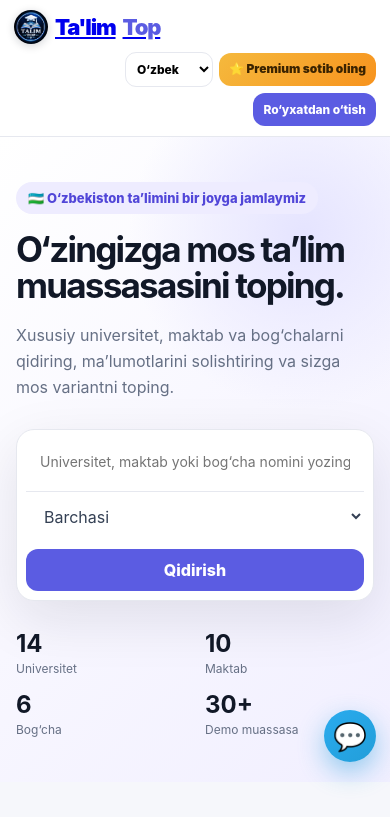
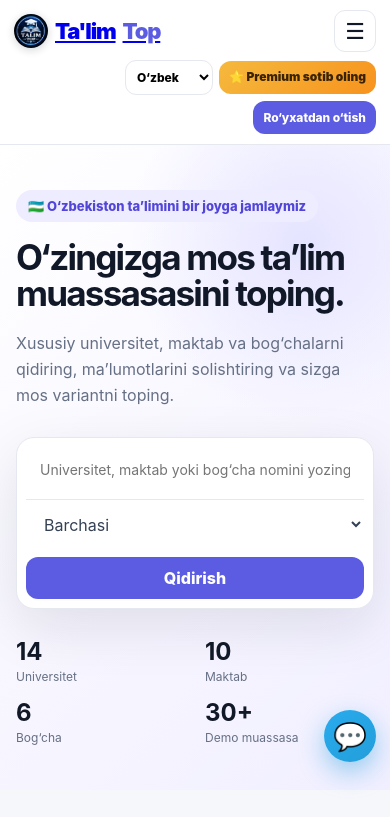
Before and after one commit to Xabibullo01/talimot_uz, a plain HTML site: page index.html in a window 390 px wide. Shown: the top 817 px of the page. Drawn offline with Linux system fonts and the light colour scheme.

Commit message:
Add responsive hamburger navigation

```diff
--- a/index.html
+++ b/index.html
@@ -54,6 +54,40 @@
   .cardFoot{align-items:flex-start;flex-direction:column}
 }
 </style>
+<style>
+.menuToggle{display:none;border:1px solid var(--line);background:#fff;border-radius:11px;width:42px;height:42px;font-size:22px;line-height:1;color:var(--dark)}
+@media(max-width:900px){
+  .menuToggle{display:block;margin-left:auto;margin-right:10px}
+  .navlinks.open{display:flex;position:absolute;top:calc(100% + 1px);left:0;right:0;flex-direction:column;gap:0;padding:8px 16px;background:#fff;border-bottom:1px solid var(--line);box-shadow:0 14px 25px rgba(16,24,40,.08)}
+  .navlinks.open a{padding:13px 4px;border-bottom:1px solid var(--line)}
+  .navlinks.open a:last-child{border-bottom:0}
+}
+@media(max-width:620px){.menuToggle{margin-left:auto;margin-right:0}}
+</style>
+<script>
+document.addEventListener('DOMContentLoaded',()=>{
+  const nav=document.querySelector('.nav');
+  const links=document.querySelector('.navlinks');
+  if(!nav||!links)return;
+  const menu=document.createElement('button');
+  menu.className='menuToggle';
+  menu.type='button';
+  menu.setAttribute('aria-label','Menyuni ochish');
+  menu.setAttribute('aria-expanded','false');
+  menu.textContent='☰';
+  nav.insertBefore(menu,links);
+  menu.addEventListener('click',()=>{
+    const open=links.classList.toggle('open');
+    menu.setAttribute('aria-expanded',String(open));
+    menu.textContent=open?'×':'☰';
+  });
+  links.addEventListener('click',()=>{
+    links.classList.remove('open');
+    menu.setAttribute('aria-expanded','false');
+    menu.textContent='☰';
+  });
+});
+</script>
 </head>
 <body>
 <nav class="nav"><a class="logo" href="#top"><img src="logo.jpg" alt="Ta'limTop logo">Ta'lim<i>Top</i></a><div class="navlinks"><a href="#muassasalar" data-i="institutions">Muassasalar</a><a href="#compare" data-i="compare">Solishtirish</a><a href="#partners" data-i="partners">Hamkorlar</a></div><div class="actions"><select id="lang" class="lang" onchange="setLang(this.value)"><option value="uz">O‘zbek</option><option value="en">English</option><option value="ru">Русский</option></select><button id="premiumBtn" class="btn premiumBtn" onclick="openPremium()">⭐ Premium sotib oling</button><button id="loginBtn" class="btn light" onclick="openAuth()" data-i="login">Kirish</button><button id="registerBtn" class="btn primary" onclick="openAuth('register')" data-i="register">Ro‘yxatdan o‘tish</button><button id="profileBtn" class="btn dark profile" onclick="openProfile()">Profil</button></div></nav>
```
Also changed, not shown: 1 other file.
